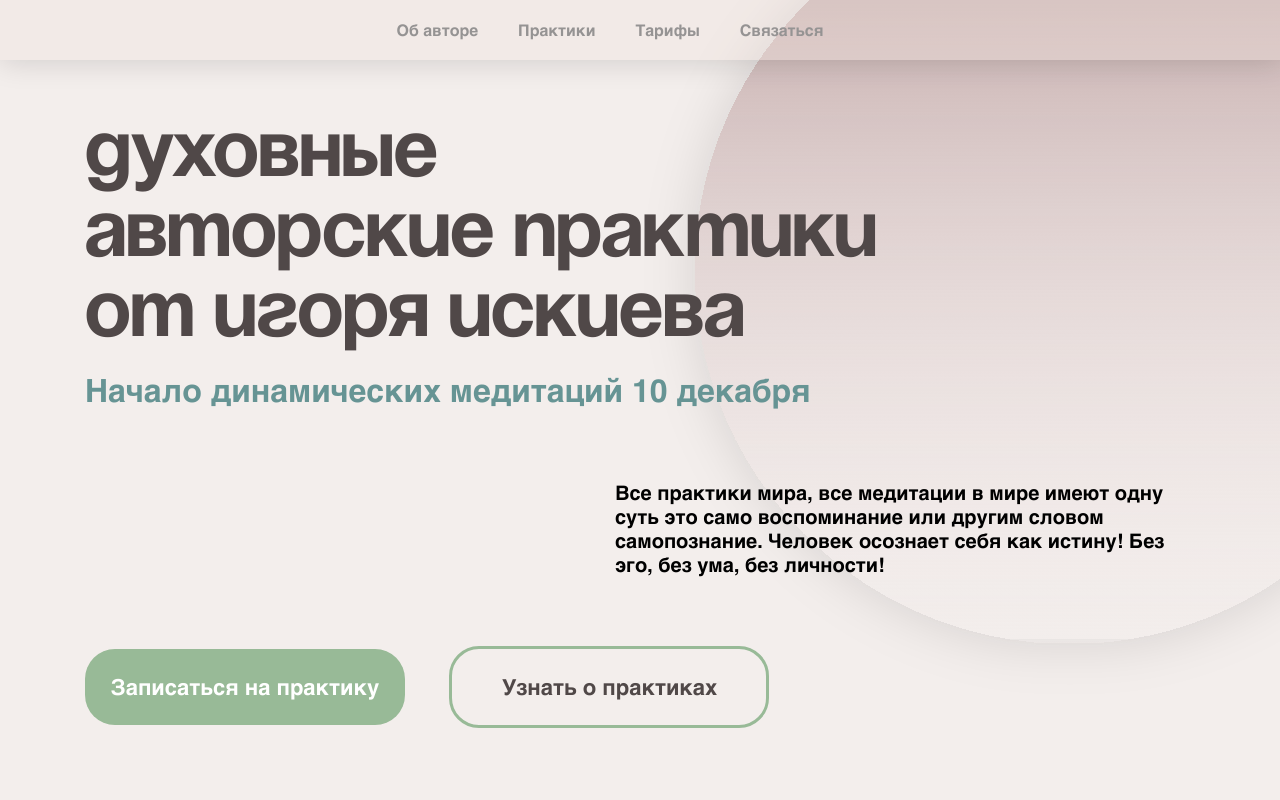
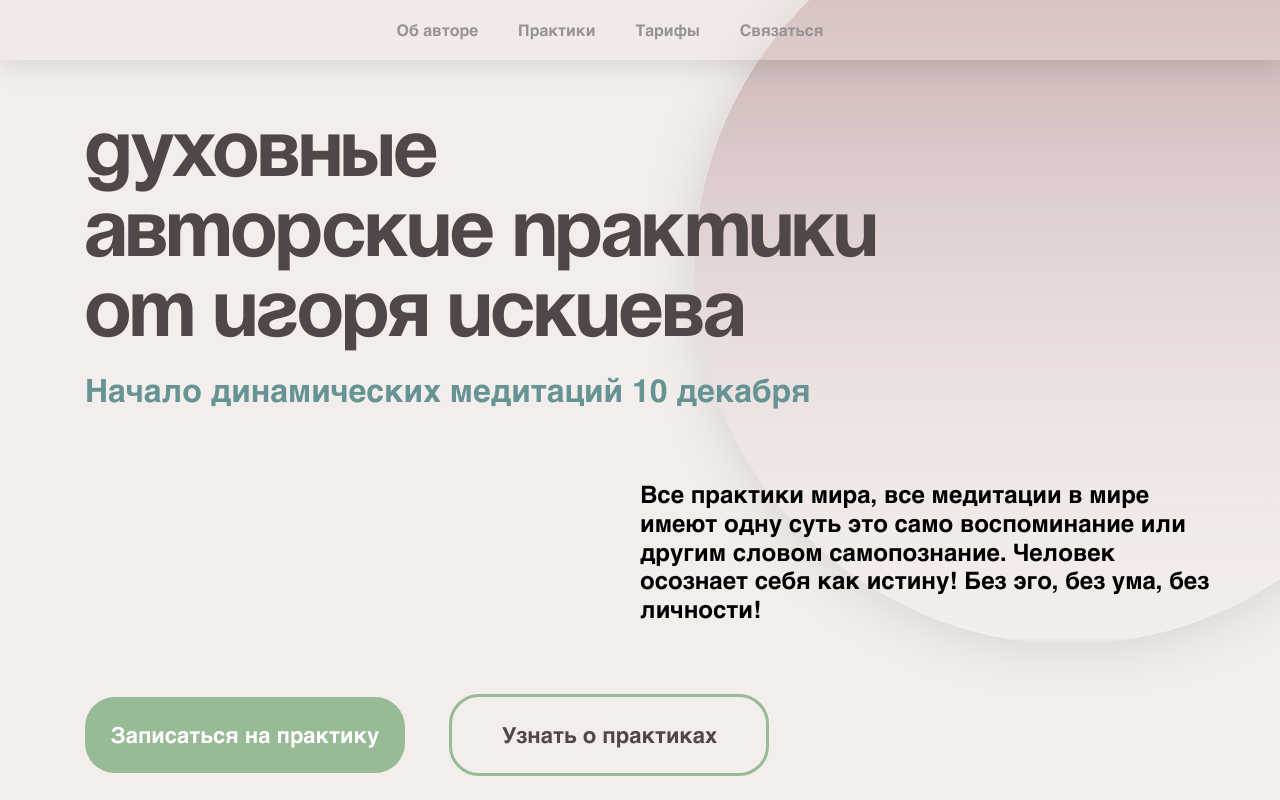
Before and after one commit to kalaganov5/igor-iskiev, a website built with webpack: page src/index.html in a window 1280 px wide. Shown: the top 800 px of the page. Built offline with nearby package versions, Linux system fonts and the light colour scheme.

Commit message:
fix first block

```diff
--- a/src/scss/components/accent.scss
+++ b/src/scss/components/accent.scss
@@ -53,8 +53,9 @@
 
     .accent__quote {
         display: block;
-        margin-left: auto;
+        margin-left: 50%;
         width: 580px;
+        font-size: 1.5rem;
         margin-bottom: 70px;
     }
 
```
